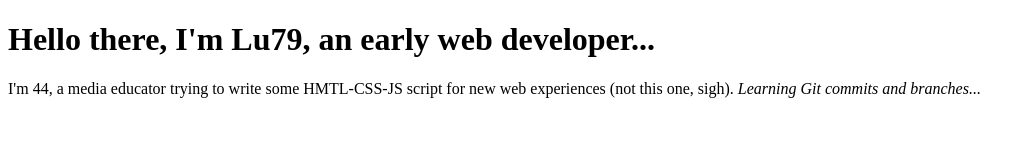
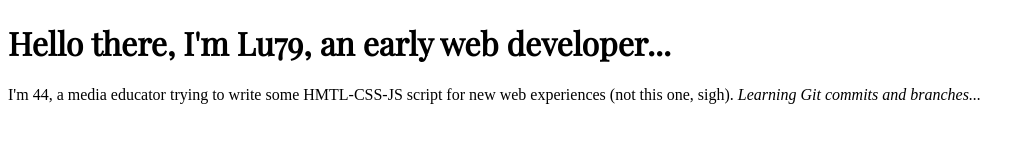
Before and after one commit to Lu79/lu79.github.io, a plain HTML site: page index.html in a window 1280 px wide. Shown: the whole page, without its empty margins (0-1035 px from the left). Drawn offline with nearby package versions, Linux system fonts and the light colour scheme.

Commit message:
modified:   index.html

```diff
--- a/index.html
+++ b/index.html
@@ -9,7 +9,7 @@
     <title>Luigi Cirelli: a portfolio</title>
 </head>
 <body>
-    <h1>Hello there, I'm Lu79, an early web developer...</h1>
+    <h1 style="font-family: 'Playfair Display" >Hello there, I'm Lu79, an early web developer...</h1>
     <p>I'm 44, a media educator trying to write some HMTL-CSS-JS script for new web experiences (not this one, sigh). <em>Learning Git commits and branches...</em></p>
 
 </body>
```
